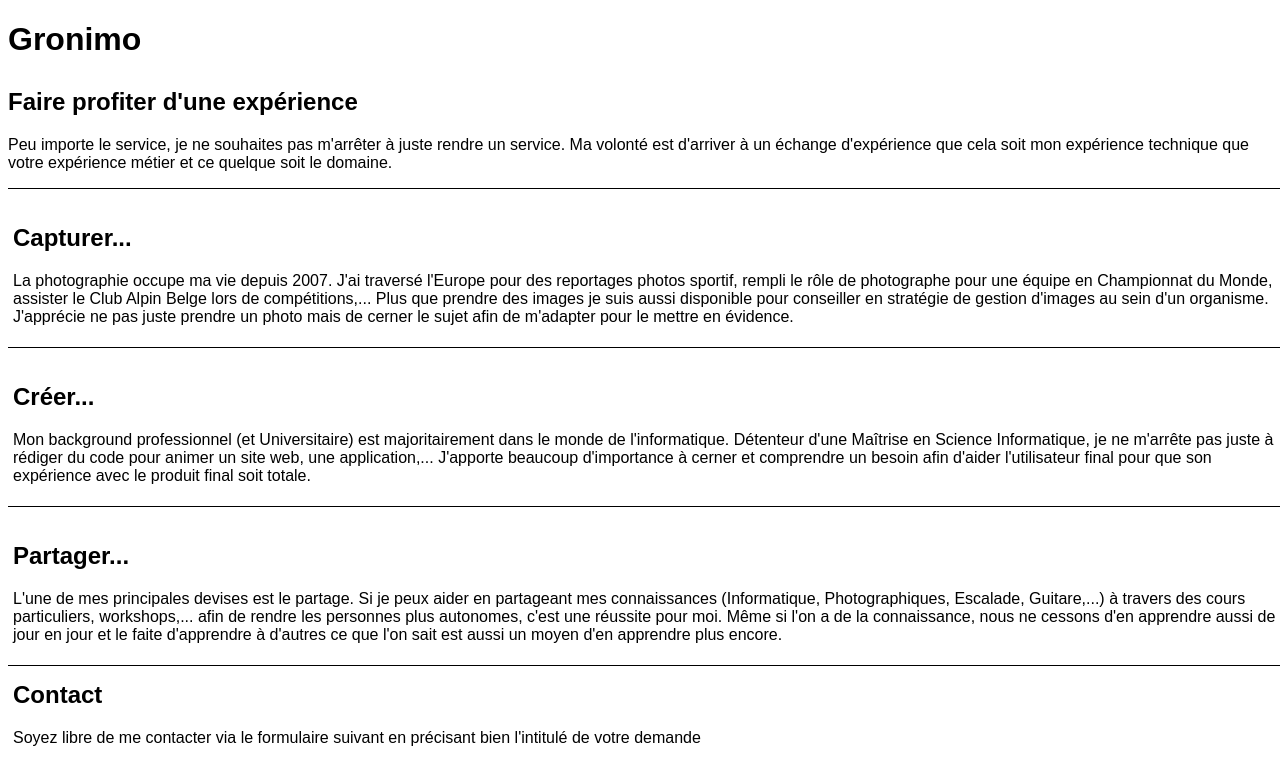
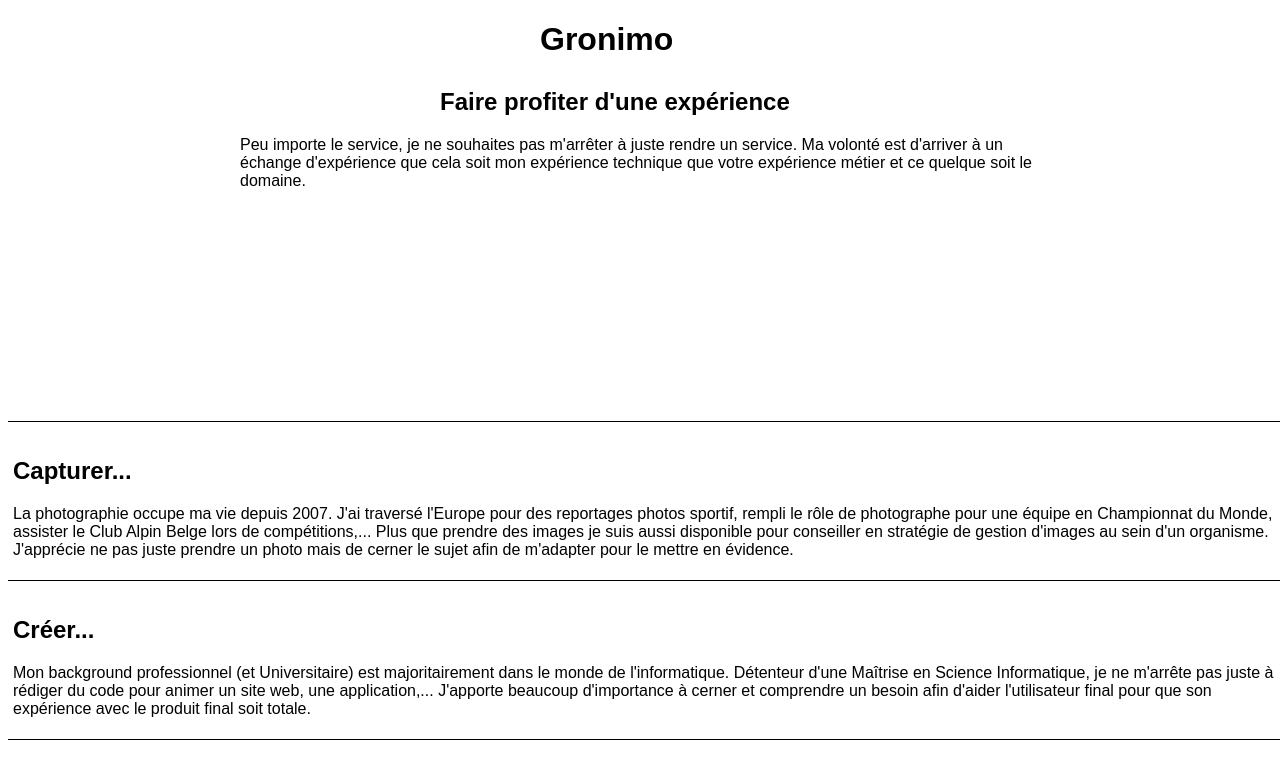
Before and after one commit to jvervier/jvervier.github.io, a plain HTML site: page index.html in a window 1280 px wide. Shown: the top 760 px of the page. Drawn offline with Linux system fonts and the light colour scheme.

Commit message:
changing header style

```diff
--- a/style.css
+++ b/style.css
@@ -38,6 +38,28 @@ footer img {
 article {
 	display: none;
 	position: relative;
+}
+
+header {
+	height: 400px;
+}
+
+header h1 {
+	width: 200px;
+	margin-left: auto;
+	margin-right: auto;
+}
+
+header h2 {
+	width: 400px;
+	margin-left: auto;
+	margin-right: auto;
+}
+
+header p {
+	width: 800px;
+	margin-left: auto;
+	margin-right: auto;
 }
 
 #photography {
```
